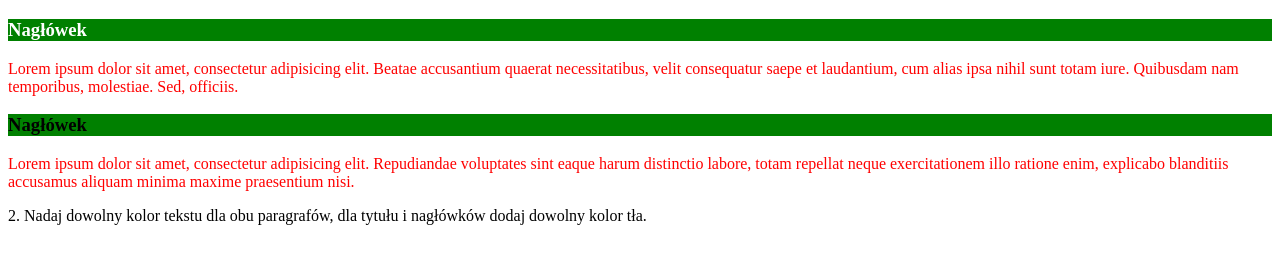
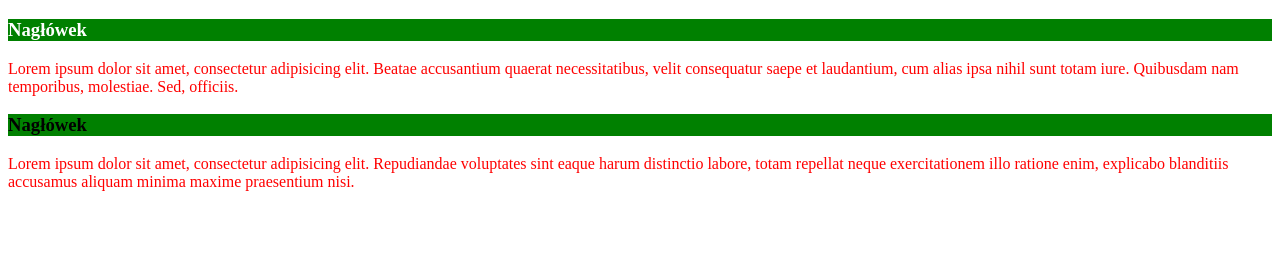
Before and after one commit to fourwujuprb/struktura, a plain HTML site: page 22/index.html in a window 1280 px wide. Shown: the part 61-324 px from the top of the page. Drawn offline with Linux system fonts and the light colour scheme.

Commit message:
Update index.html

```diff
--- a/22/index.html
+++ b/22/index.html
@@ -18,8 +18,6 @@
     <p>Lorem ipsum dolor sit amet, consectetur adipisicing elit. Repudiandae voluptates sint eaque harum distinctio
         labore, totam repellat neque exercitationem illo ratione enim, explicabo blanditiis accusamus aliquam minima
         maxime praesentium nisi.</p>
-
-    2. Nadaj dowolny kolor tekstu dla obu paragrafów, dla tytułu i nagłówków dodaj dowolny kolor tła.
 </body>
 
 </html>
```
